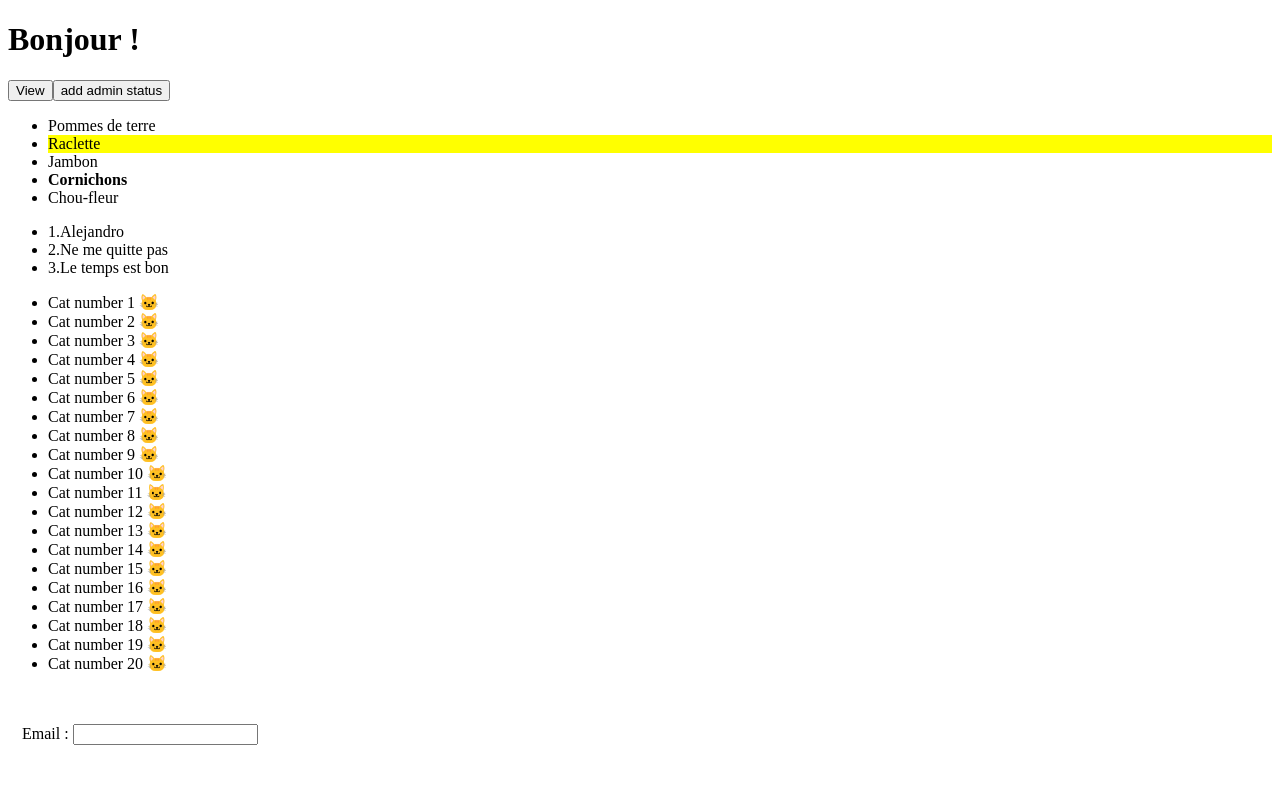
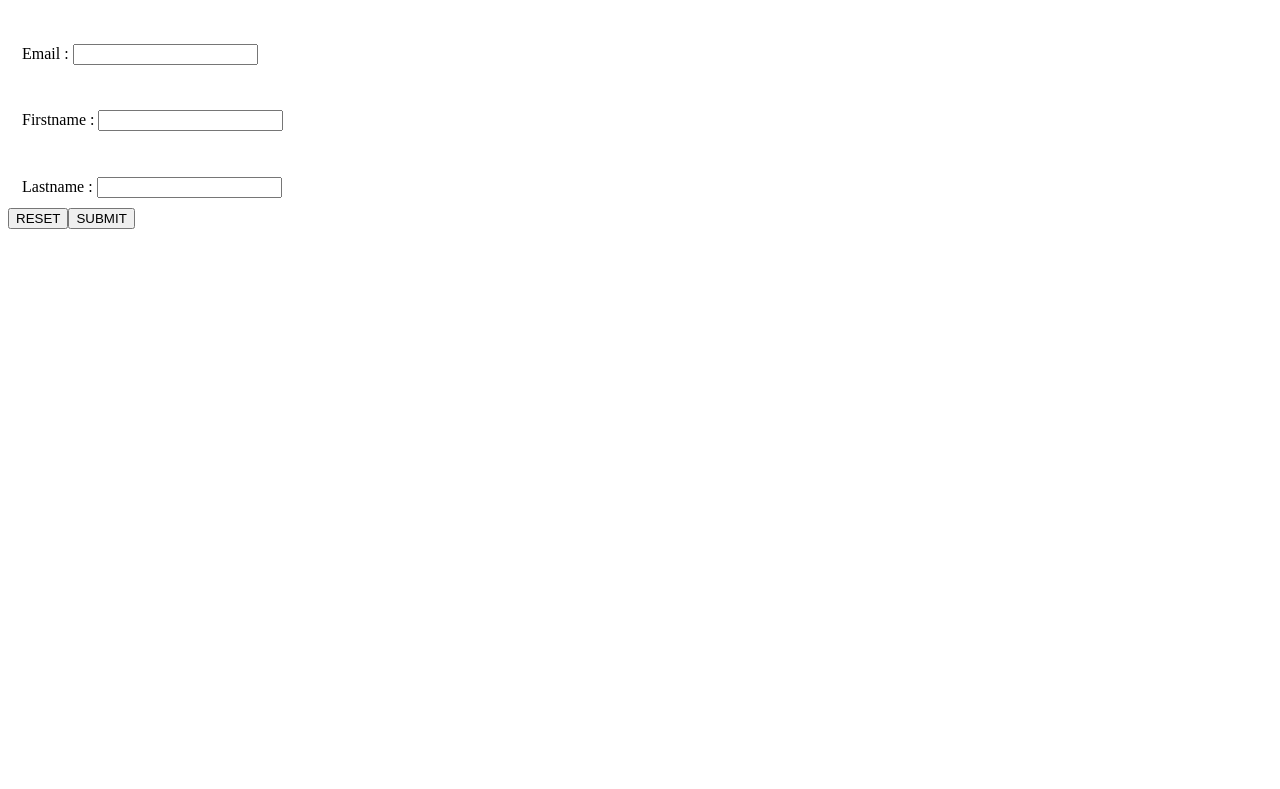
Before and after one commit to bfsylvain/blockAngularProject, an Angular app: page / in a window 1280 px wide. Shown: the top 789 px of the page. Built offline with nearby package versions, Linux system fonts and the light colour scheme.

Commit message:
exercise done

```diff
--- a/src/app/app.component.html
+++ b/src/app/app.component.html
@@ -1,25 +1,5 @@
 <main class="main">
-  <h1 [ngClass]="{'important': isAdmin}">Bonjour !</h1>
-  <button>View</button>
-  <button (click)="ToggleIsAdmin()">{{isAdmin ? 'remove admin status':'add admin status' }}</button>
-  @if(isAdmin){<button>Edit</button>}
 
-  <ul *ngIf="isGuestListDisplayed">
-    @if(IngredientNecessary){<li>Pommes de terre</li>}
-    <li [ngStyle]="{backgroundColor:isThisIngredientVital ? 'red' : 'yellow'}">Raclette</li>
-    <li>Jambon</li>
-    <li class="bold" [ngClass]="{ 'vital': isThisIngredientVital }">Cornichons</li>
-    <li>Chou-fleur</li>
-  </ul>
-
-  <ul class="songList">
-    <li *ngFor="let song of playlist; let songNumber=index">{{songNumber + 1}}.{{song}}</li>
-  </ul>
-
-  <ul>
-    <li *ngFor="let _ of [].constructor(20); let catNumber=index"> Cat number {{ catNumber + 1 }} 🐱</li>
-  </ul>
   <app-sign-up></app-sign-up>
-  <app-my-form></app-my-form>
 </main>
 <router-outlet></router-outlet>
--- a/src/app/sign-up/sign-up.component.html
+++ b/src/app/sign-up/sign-up.component.html
@@ -1,9 +1,5 @@
 <form #myForm="ngForm" (ngSubmit)="onSubmit()">
 
-    <!-- <div class="error-message" [hidden]="!myForm.submitted">
-        @if(email.errors?.['required']){<span>l'email est requis</span>}
-        @if(email.errors?.['email']){<span>l'email est incorrect</span>}
-    </div> -->
     <div class="error-message">
     @if(myForm.submitted){
         @if(email.errors?.['required']){<span>l'email est requis</span>}
@@ -25,8 +21,8 @@
 <div class="error-message">
 @if(myForm.submitted){
     @if(firstName.errors?.['required']){<span>le prénom est requis</span>}
-    @if(firstName.errors?.['minlength']){<span>le prénom doit faire minimum 3 caractères</span>}
-    @if(firstName.errors?.['maxlength']){<span>le prénom doit faire maximum 15 caractères</span>}
+    @if(firstName.errors?.['minlength']){<span>le prénom {{minLengthErrorSentence}}</span>}
+    @if(firstName.errors?.['maxlength']){<span>le prénom {{maxLengthErrorSentence}}</span>}
 }
 </div>
 <fieldset>
```
